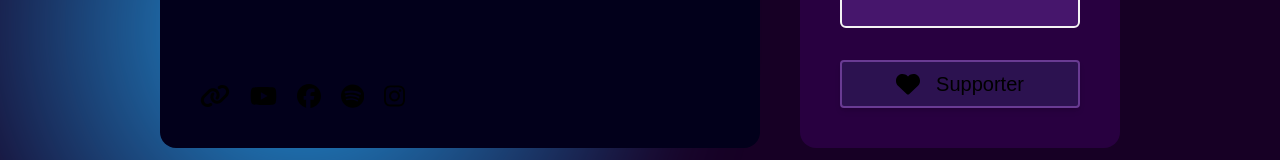
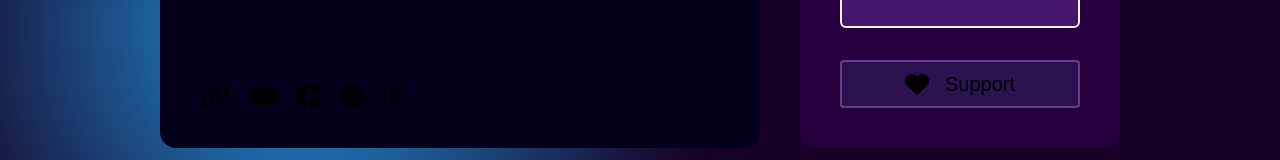
Before and after one commit to Shreya-Karia/SIp-Support-Frontend, a Next.js app in the folder Client/my-app/: page /Creators/1 in a window 1280 px wide. Shown: the part 1332-1492 px from the top of the page. Built offline with nearby package versions, Linux system fonts and the light colour scheme.

Commit message:
Minor changes

```diff
--- a/Client/my-app/components/Donate.tsx
+++ b/Client/my-app/components/Donate.tsx
@@ -19,7 +19,7 @@ function Donate() {
       <button type="button" className="h-12 bg-[#2C1250] text-white font-medium md:text-xl text-lg leading-tight md:border-2 border-1 border-[#693B93] rounded shadow-md hover:bg-[#693B93] hover:shadow-lg transition duration-150 ease-in-out ">
         <div className=" flex justify-center items-center space-x-4">
         <FontAwesomeIcon icon={faHeart} className='h-6 w-6 fa-heart-o' />
-        <span>Supporter</span>
+        <span>Support</span>
         </div>
       </button>
     </div>
```
